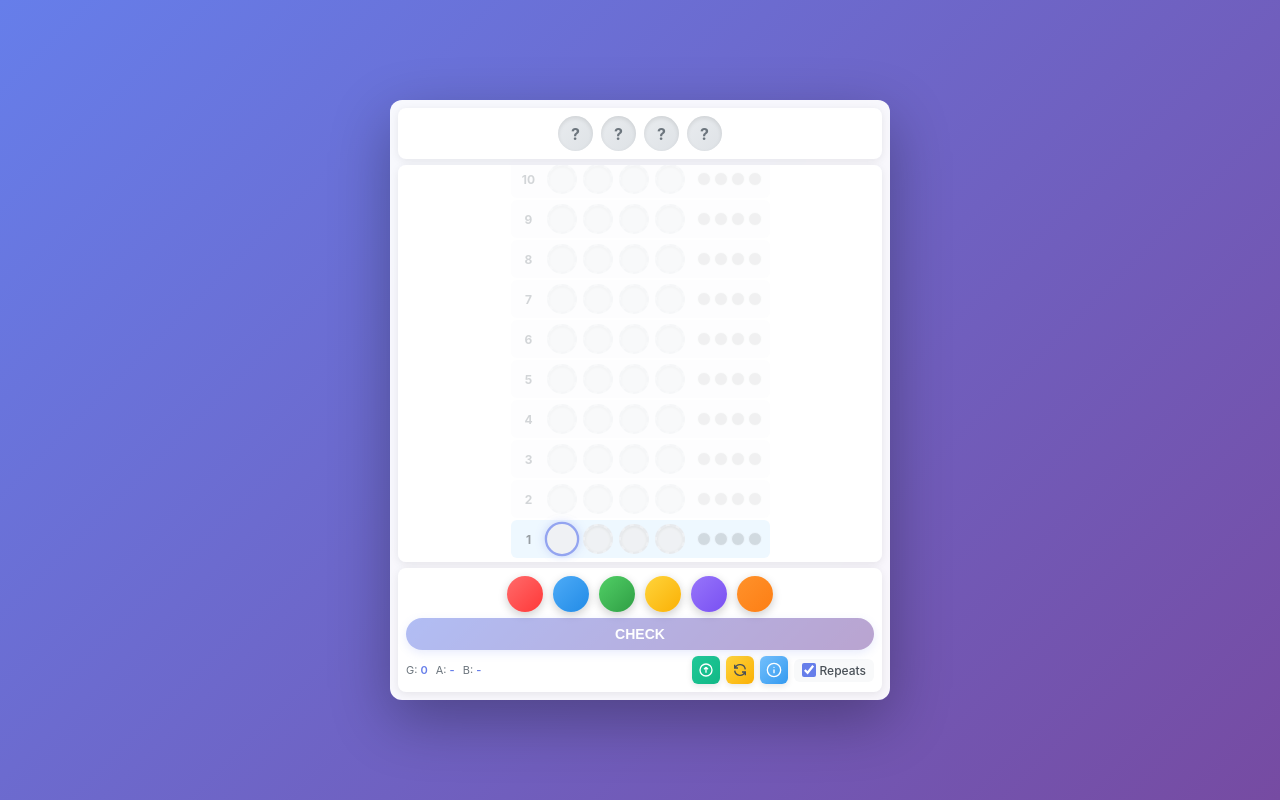
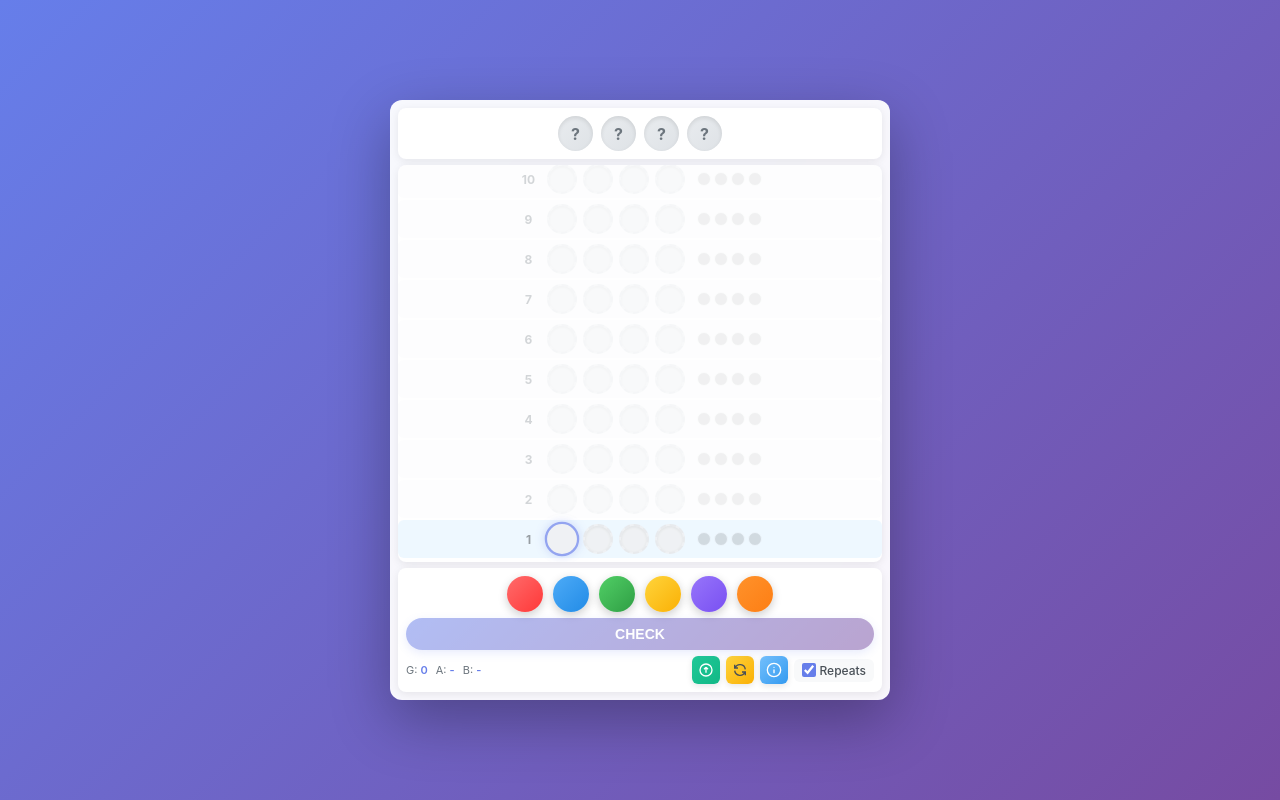
Before and after one commit to steveo0o/mastermind, a website: page index.html in a window 1280 px wide. Drawn offline with Linux system fonts and the light colour scheme.

Commit message:
Update styles.css

```diff
--- a/styles.css
+++ b/styles.css
@@ -27,6 +27,7 @@ body {
     backdrop-filter: blur(10px);
     display: flex;
     flex-direction: column;
+    overflow: hidden;
 }
 
 .top-section {
@@ -96,14 +97,14 @@ body {
     flex-direction: column-reverse;
     justify-content: flex-start;
     gap: 2px;
-    overflow-y: auto;
-    padding: 4px;
+    overflow-y: hidden;
+    padding: 4px 0;
     background: white;
     border-radius: 8px;
     margin-bottom: 6px;
     box-shadow: 0 2px 8px rgba(0, 0, 0, 0.08);
-    height: fit-content;
-    max-height: 400px;
+    flex: 1;
+    min-height: 0;
 }
 
 .attempts-container::-webkit-scrollbar {
@@ -123,15 +124,14 @@ body {
 .attempt-row {
     display: flex;
     align-items: center;
-    justify-content: flex-start;
+    justify-content: center;
     padding: 3px 8px;
     background: #f8f9fa;
     border-radius: 6px;
     opacity: 0.3;
     transition: all 0.3s ease;
     min-height: 38px;
-    width: fit-content;
-    margin: 0 auto;
+    width: 100%;
 }
 
 .attempt-row.active {
```
